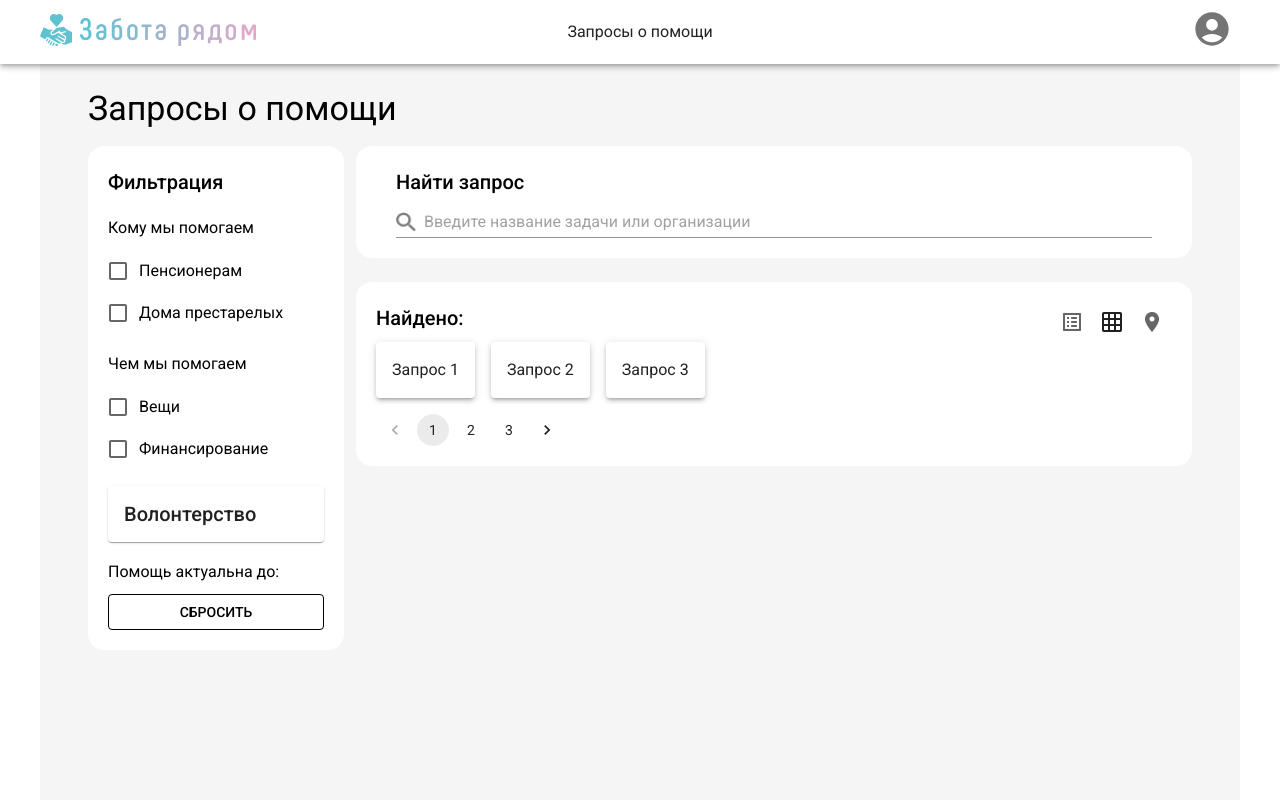
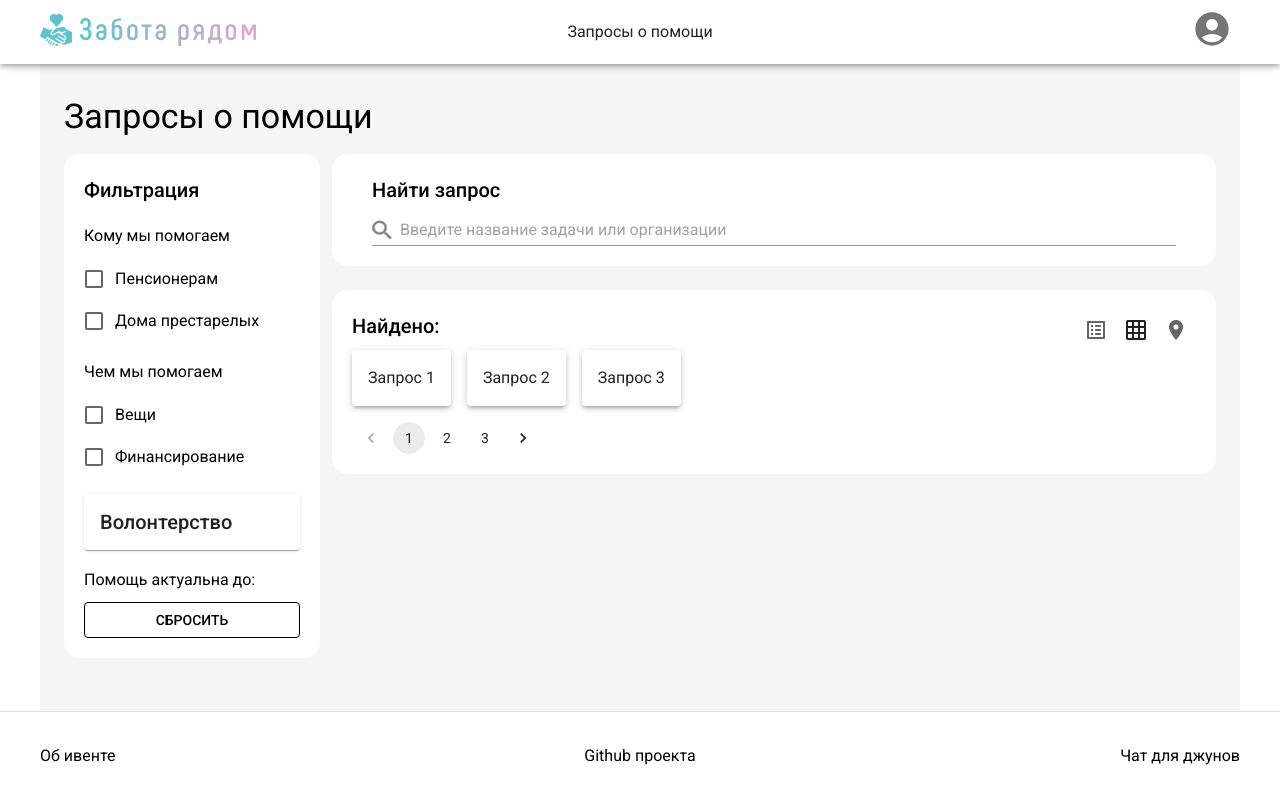
Before and after one commit to ElenaMihailova/React-Event-Oct, a React (Vite) app: page /catalog in a window 1280 px wide. Shown: the top 800 px of the page. Built offline with nearby package versions, Linux system fonts and the light colour scheme.

Commit message:
fix: fix wrapper

```diff
--- a/index.html
+++ b/index.html
@@ -1,13 +1,14 @@
 <!doctype html>
 <html lang="ru">
-
   <head>
     <meta charset="UTF-8" />
     <link rel="icon" type="image/svg+xml" href="/favicon.ico" />
-  <link rel="preconnect" href="https://fonts.googleapis.com">
-  <link rel="preconnect" href="https://fonts.gstatic.com" crossorigin>
-  <link href="https://fonts.googleapis.com/css2?family=Roboto:wght@100;300;400;500;700;900&display=swap"
-    rel="stylesheet">
+    <link rel="preconnect" href="https://fonts.googleapis.com" />
+    <link rel="preconnect" href="https://fonts.gstatic.com" crossorigin />
+    <link
+      href="https://fonts.googleapis.com/css2?family=Roboto:wght@100;300;400;500;700;900&display=swap"
+      rel="stylesheet"
+    />
 
     <meta name="viewport" content="width=device-width, initial-scale=1.0" />
     <title>React event</title>
@@ -17,5 +18,4 @@
     <div id="root"></div>
     <script type="module" src="/src/main.tsx"></script>
   </body>
-
 </html>
--- a/src/index.css
+++ b/src/index.css
@@ -1,4 +1,4 @@
-@import url('https://fonts.googleapis.com/css2?family=Roboto:wght@400;500;700&display=swap');
+@import url("https://fonts.googleapis.com/css2?family=Roboto:wght@400;500;700&display=swap");
 
 root {
   font-family: Inter, system-ui, Avenir, Helvetica, Arial, sans-serif;
--- a/src/pages/CatalogPage.tsx
+++ b/src/pages/CatalogPage.tsx
@@ -26,20 +26,16 @@ export const CatalogPage: React.FC = () => {
       flexDirection="column"
       sx={{
         width: "100%",
-        marginLeft: "auto",
-        marginRight: "auto",
         boxSizing: "border-box",
-        paddingLeft: "16px",
-        paddingRight: "16px",
-        padding: "24px",
-        backgroundColor: "#F5F5F5",
-        minHeight: "100vh", // Минимальная высота экрана
+        paddingTop: theme.spacing(4),
       }}
     >
-      <Typography variant="h4"
-      sx={{
-        textAlign: 'left',
-      }}>
+      <Typography
+        variant="h4"
+        sx={{
+          textAlign: "left",
+        }}
+      >
         Запросы о помощи
       </Typography>
 
@@ -47,7 +43,6 @@ export const CatalogPage: React.FC = () => {
         <Box
           sx={{
             width: theme.spacing(32),
-            height: "100vh",
             marginRight: theme.spacing(1.5),
           }}
         >
--- a/src/pages/Login.tsx
+++ b/src/pages/Login.tsx
@@ -10,10 +10,10 @@ export const Login: React.FC = () => {
     alignItems: "start",
     flexWrap: "wrap",
     gap: "30px",
+    paddingTop: "30px",
   };
 
   const boxStyle: React.CSSProperties = {
-    width: "1500px",
     display: "flex",
     flexDirection: "row",
     justifyContent: "space-around",
--- a/src/pages/helpRequestPage/HelpRequestPage.tsx
+++ b/src/pages/helpRequestPage/HelpRequestPage.tsx
@@ -5,10 +5,7 @@ import HelpMainInformation from "./HelpMainInformation";
 
 const HelpRequestPage = () => {
   return (
-    <Container
-      component="section"
-      sx={{ p: 3, background: "#F5F5F5", marginY: 0, marginX: "auto" }}
-    >
+    <Container component="section" sx={{ p: 3 }}>
       <Typography variant="h3" fontSize={34} align="left" py={3}>
         Запрос о помощи
       </Typography>
```
Also changed, not shown: src/components/FilterItem.tsx (+13 -2 lines), src/components/FilterSidebar.tsx (+9 -3 lines), src/components/VolunteerFilter.tsx (+7 -2 lines), src/App.css (line endings or trailing spaces). Lines whose indentation alone changed are shown as unchanged.
